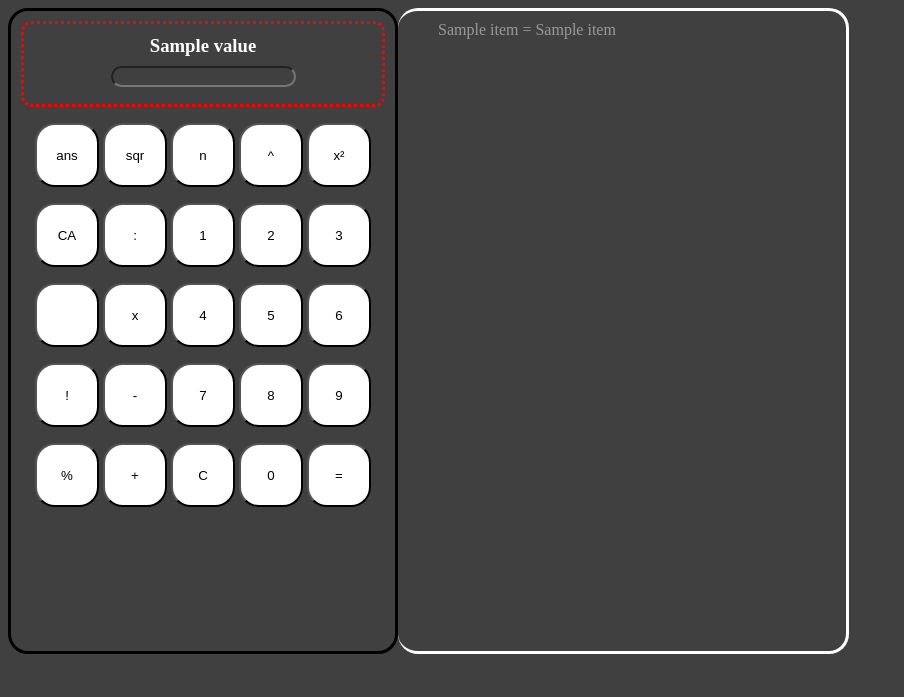
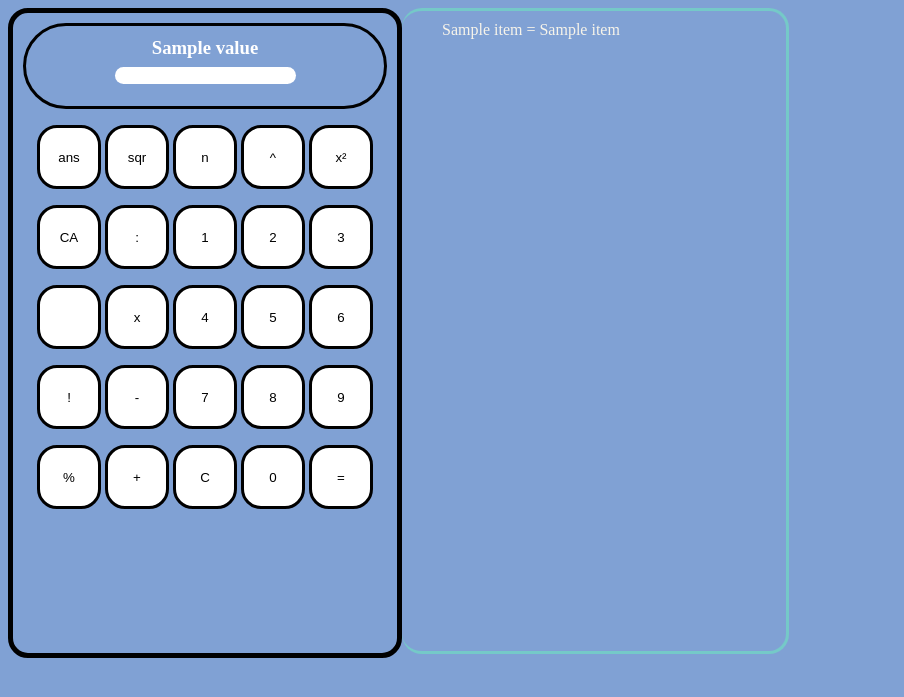
Before and after one commit to SkarlaxRobotics/taschenrechner, a Flask app: template templates/index.html in a window 1280 px wide. Shown: the top 697 px of the page, without its empty margins (0-904 px from the left). Run offline with Flask 2, Linux system fonts and the light colour scheme; the template is opened without the code that fills it: most values are stand-ins (such as "Sample title", 1, 10 or a date in 2020); parts of the project's set-up code (start-up, migrations or seed data) failed here and were passed over.

Commit message:
new design

```diff
--- a/static/css/style.css
+++ b/static/css/style.css
@@ -1,5 +1,5 @@
-body { 	background-color: #404040;
-    color:#999999;
+body { 	background-color: #80A1D4;
+    color:#F7F4EA;
 }
 
 .container {
@@ -10,7 +10,7 @@ body { 	background-color: #404040;
     height: 80vh;
     text-align: center;
     width: 30vw;
-        border: 3px solid black;
+    border: 5px solid black;
     border-radius: 20px;
 }
 .history-container{
@@ -22,20 +22,32 @@ body { 	background-color: #404040;
     height: 80vh;
     text-align: left;
     width: fit-content;
-    max-width: 35vw;
-    border: 3px solid white;
+    max-width: 30vw;
+    border: 3px solid #75C9C8;
     border-left: none;
     border-radius: 20px;
     overflow-y: scroll;
+    overflow-x: hidden;
 }
+
+::-webkit-scrollbar {
+    width: 0px; /* This hides the scrollbar for Chrome/Safari */
+}
+::-moz-scrollbar {
+    width: 0px; /* This hides the scrollbar for Firefox */
+}
+
 input{
     border-radius: 20px;
     width: 5vw;
     height: 5vw;
     table-layout: fixed;
     border-collapse: collapse;
-    background-color: rgb(255, 255, 255);
+    background-color: white;
+    border: 3px solid black;
 }
+
+
 li{
     list-style-type: none;
     margin-bottom: 10px;
@@ -46,8 +58,9 @@ li{
     align-items: center;
     height: 10vh;
     color: white;
-    border: 3px dotted red;
-    border-radius: 10px;
+    border: 3px solid black;
+
+    border-radius: 50px;
     margin: 10px;
 }
 
@@ -57,9 +70,12 @@ input:hover{
 
 
 #digit{
-    background-color: #404040;
+    background-color: #ffffff;
     height: fit-content;
     width: fit-content;
+    position: relative;
+    border: none;
+    bottom: 1px;
 }
 @media only screen and (max-width: 800px) {
     .container{
@@ -70,6 +86,10 @@ input:hover{
         width: 10vw;
         height: 10vh;
     }
+    input {
+        width: 17vw;
+        height: 10vh;
+    }
 }
 
 .invisible{
--- a/templates/index.html
+++ b/templates/index.html
@@ -15,8 +15,8 @@
       <form class="grid" action="/result" method="POST" id="main_form">
 
         <div class="output">
-          <h3 style="color: rgb(255, 255, 255);" id="output" class="let_space">{{value}}</h3>
-          <input type="text" id="digit" name="digit">
+          <h3 id="output" class="let_space">{{value}}</h3>
+          <input type="text" id="digit" name="digit" class="current_in">
 
         </div>
         <p>
```
Lines whose indentation alone changed are shown as unchanged.
